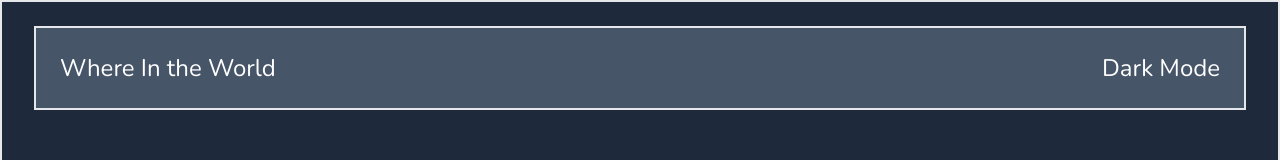
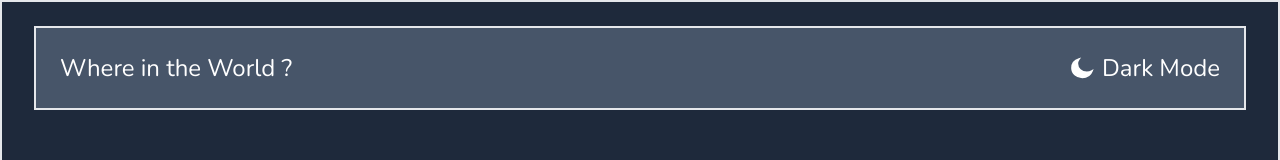
Before and after one commit to antoniobiasotti/WhereInTheWorld, a Next.js app: page / in a window 1280 px wide. Shown: the top 160 px of the page. Built offline with nearby package versions, Linux system fonts and the light colour scheme.

Commit message:
header component

```diff
--- a/src/app/components/Header/Header.tsx
+++ b/src/app/components/Header/Header.tsx
@@ -3,8 +3,11 @@ import Image from "next/image";
 export function Header() {
   return (
     <header className="flex justify-between items-center gap-4 border-2 p-6 text-2xl text-white">
-      <p>Where In the World</p>
-      <p>Dark Mode</p>
+      <p>Where in the World ?</p>
+      <div className="flex gap-2 cursor-pointer">
+        <Image src="/lua.svg" width={24} height={24} alt="" />
+        <p>Dark Mode</p>
+      </div>
     </header>
   );
 };
```
Also changed, not shown: public/lua.svg (added).
